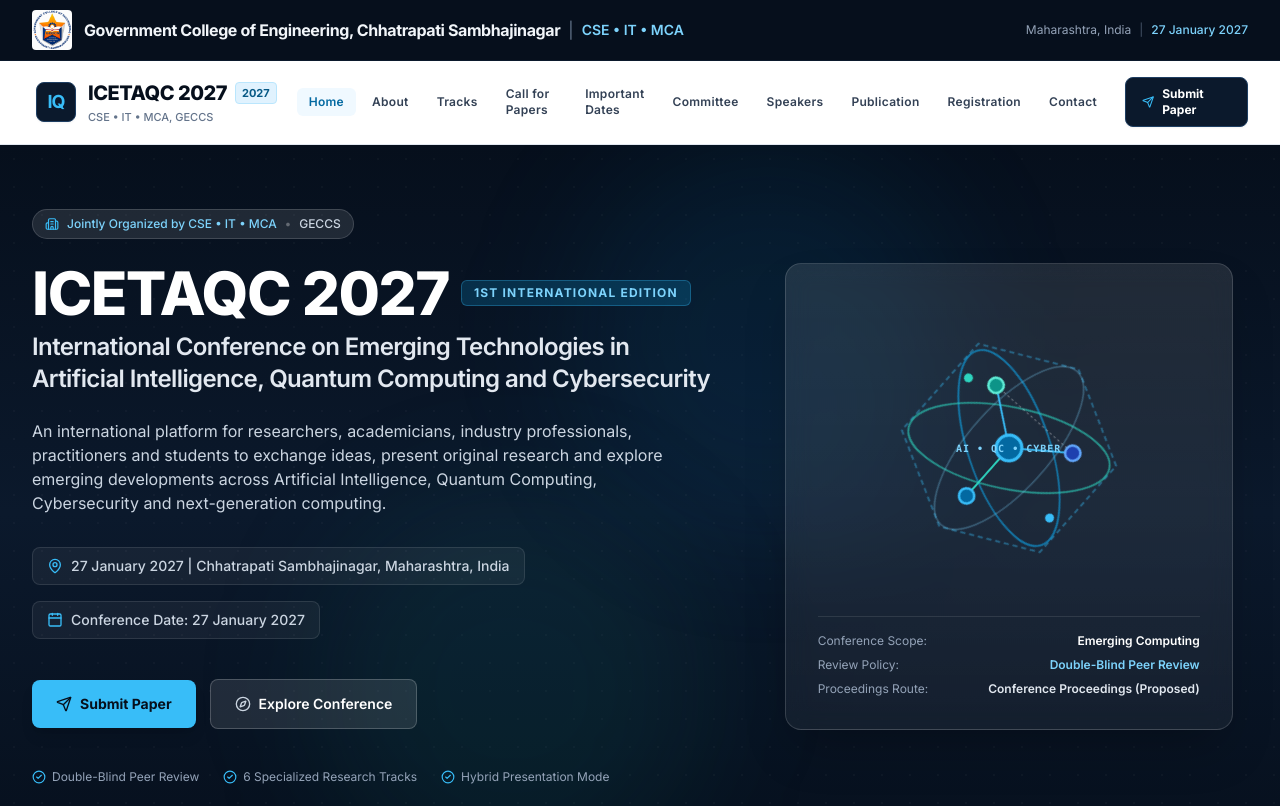
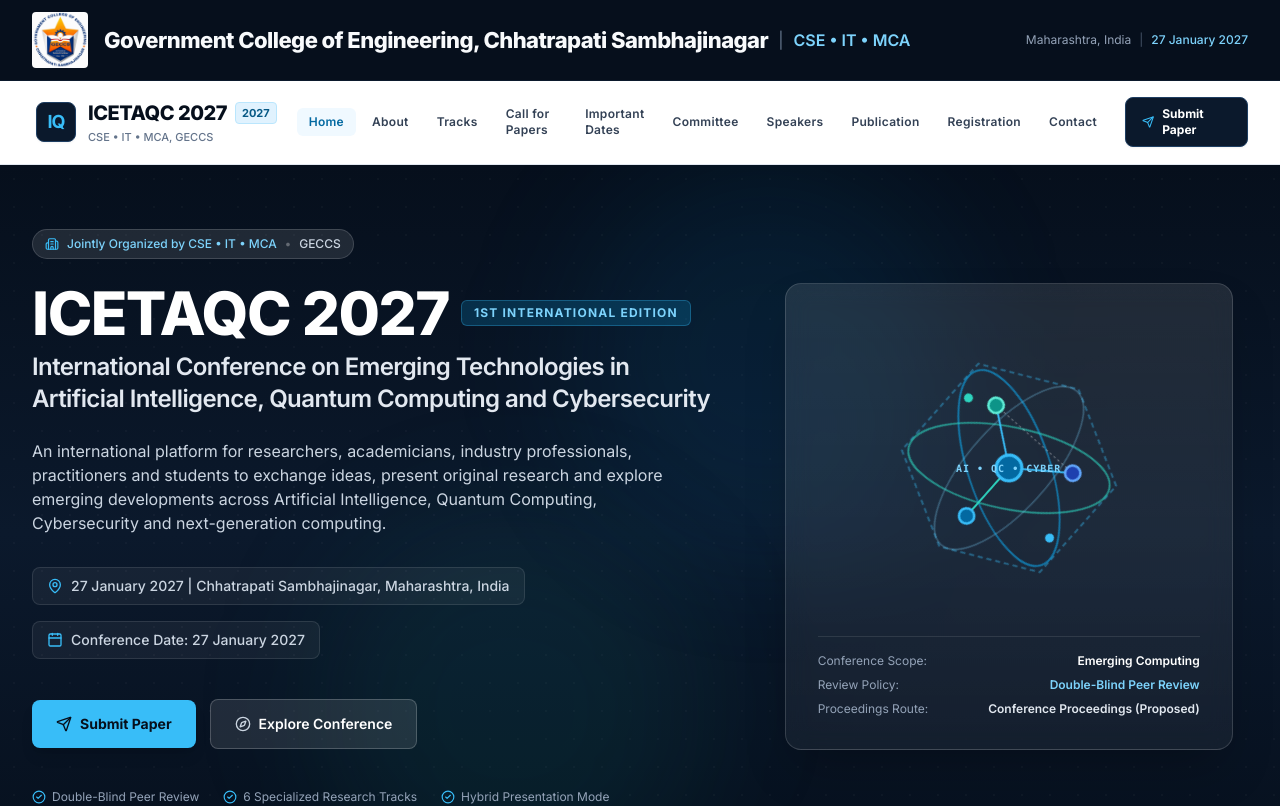
Before and after one commit to shubhammadane/ICETA, a React (Vite) app: page / in a window 1280 px wide. Shown: the top 806 px of the page. Built offline with nearby package versions, Linux system fonts and the light colour scheme.

Commit message:
feat: improve institutional header branding

```diff
--- a/src/components/Header.jsx
+++ b/src/components/Header.jsx
@@ -29,20 +29,20 @@
   return (
     <header className="sticky top-0 z-50 w-full bg-white/95 backdrop-blur-md border-b border-slate-200 transition-shadow duration-300">
       {/* Top Institutional Bar */}
-      <div className="bg-navy-950 text-slate-300 py-2 sm:py-2.5 px-4 sm:px-6 lg:px-8 border-b border-navy-900">
+      <div className="bg-navy-950 text-slate-300 py-2.5 sm:py-3 px-4 sm:px-6 lg:px-8 border-b border-navy-900">
         <div className="max-w-7xl mx-auto flex flex-col md:flex-row justify-between items-center gap-2 md:gap-4">
-          <div className="flex items-center gap-2.5 sm:gap-3 text-center sm:text-left">
+          <div className="flex items-center gap-2.5 sm:gap-3 md:gap-4 text-center sm:text-left">
             <img
               src={officialLogo}
               alt="Government College of Engineering, Chhatrapati Sambhajinagar Logo"
-              className="h-8 w-8 sm:h-9 sm:w-9 md:h-10 md:w-10 object-contain aspect-square shrink-0 rounded"
+              className="h-9 w-9 sm:h-11 sm:w-11 md:h-12 md:w-12 lg:h-14 lg:w-14 object-contain aspect-square shrink-0 rounded"
             />
-            <div className="flex flex-wrap items-center justify-center sm:justify-start gap-x-2 gap-y-0.5">
-              <span className="font-bold text-slate-100 text-xs sm:text-sm md:text-[15px] lg:text-base tracking-tight">
+            <div className="flex flex-wrap items-center justify-center sm:justify-start gap-x-2.5 gap-y-1">
+              <span className="font-extrabold text-slate-50 text-sm sm:text-base md:text-xl lg:text-[22px] tracking-tight leading-tight">
                 {conferenceData.institution}
               </span>
-              <span className="text-slate-500 font-normal">|</span>
-              <span className="text-sky-300 font-semibold text-[11px] sm:text-xs md:text-sm whitespace-nowrap">
+              <span className="text-slate-500 font-normal text-sm md:text-base">|</span>
+              <span className="text-sky-300 font-semibold text-[11px] sm:text-sm md:text-base whitespace-nowrap">
                 {conferenceData.departmentShort}
               </span>
             </div>
```
